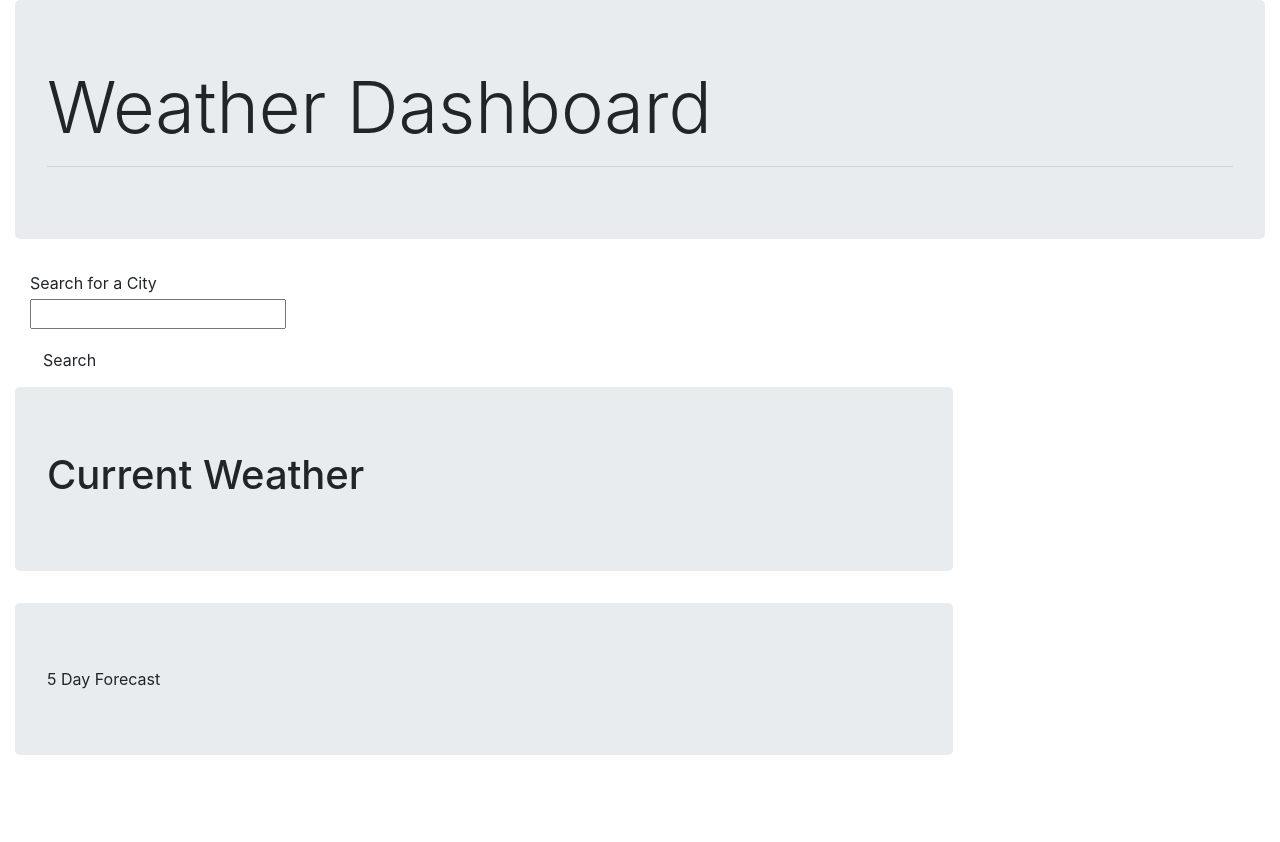
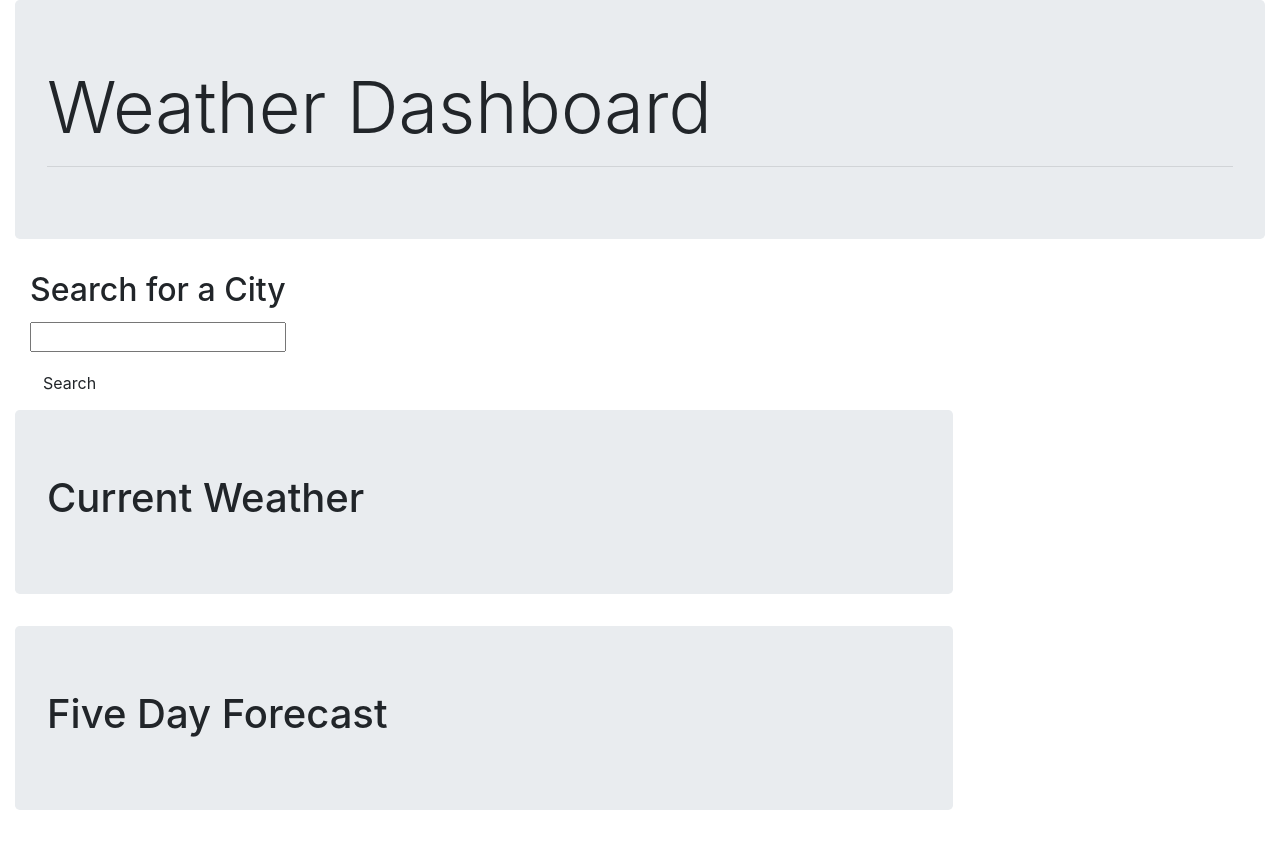
Before and after one commit to dghooley/WeatherDashboard, a plain HTML site: page index.html in a window 1280 px wide. Before the commit the page ends 800 px from the top, so only its background shows below. Drawn offline with nearby package versions, Linux system fonts and the light colour scheme.

Commit message:
alignment/classOrganization

```diff
--- a/index.html
+++ b/index.html
@@ -24,7 +24,7 @@
     </header>
 
     <div class="container-fluid">
-    <div class="col-sm-3">Search for a City
+    <div class="col-sm-3"><h2>Search for a City</h2>
             <input class="mb-2 my-1" id="searchBar" type="text">
             <button id="searchButton" class="btn mb-2 my-1 searchControls">Search</button>
         </div>
@@ -35,7 +35,7 @@
 
     <div class="container-fluid">
     <div class="col-md-9 jumbotron" id="fiveDayForecast">
-        5 Day Forecast
+        <h1>Five Day Forecast</h1>
     </div>
     </div>
 
```
Also changed, not shown: assets/weather.js (+0 -7 lines).
